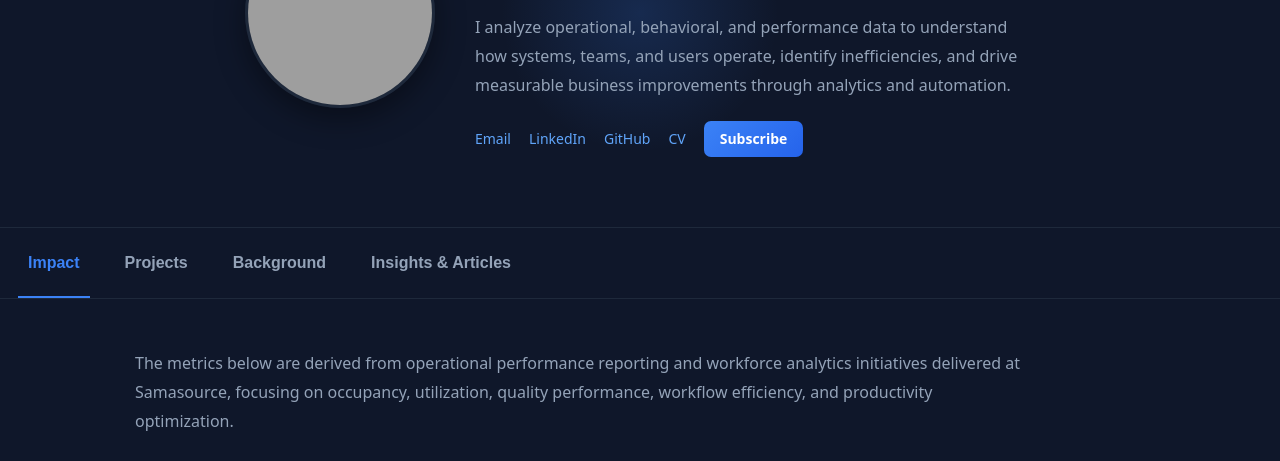
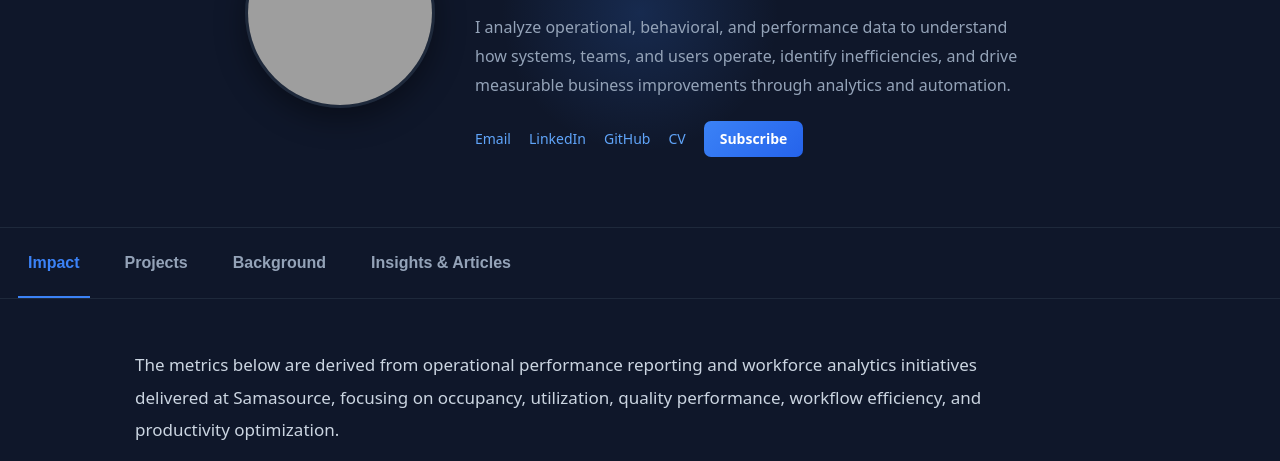
Before and after one commit to cwawire/website, a plain HTML site: page index.html in a window 1280 px wide. Shown: the part 201-662 px from the top of the page. Drawn offline with Linux system fonts and the light colour scheme; grey boxes are pictures that could not be loaded.

Commit message:
Update index.html

```diff
--- a/index.html
+++ b/index.html
@@ -227,6 +227,13 @@ body{
   color:#cbd5e1;
   margin-top:10px;
 }
+  .impact-intro{
+  color:#CBD5E1;
+  line-height:1.9;
+  margin-bottom:32px;
+  max-width:900px;
+  font-size:17px;
+}
 
 /* PROJECTS */
 
@@ -396,14 +403,9 @@ footer{
 
 <div id="impact" class="section active">
 
-  <p style="
-    color:#94a3b8;
-    line-height:1.8;
-    margin-bottom:28px;
-    max-width:900px;
-  ">
-    The metrics below are derived from operational performance reporting and workforce analytics initiatives delivered at Samasource, focusing on occupancy, utilization, quality performance, workflow efficiency, and productivity optimization.
-  </p>
+  <p class="impact-intro">
+  The metrics below are derived from operational performance reporting and workforce analytics initiatives delivered at Samasource, focusing on occupancy, utilization, quality performance, workflow efficiency, and productivity optimization.
+</p>
 
   <div class="impact">
 
```
